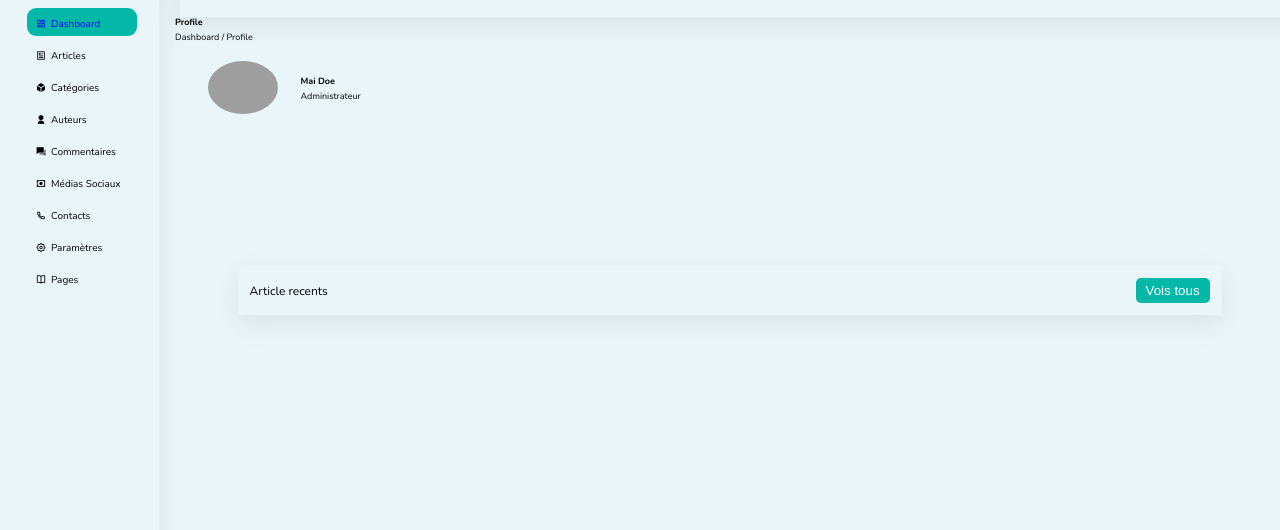
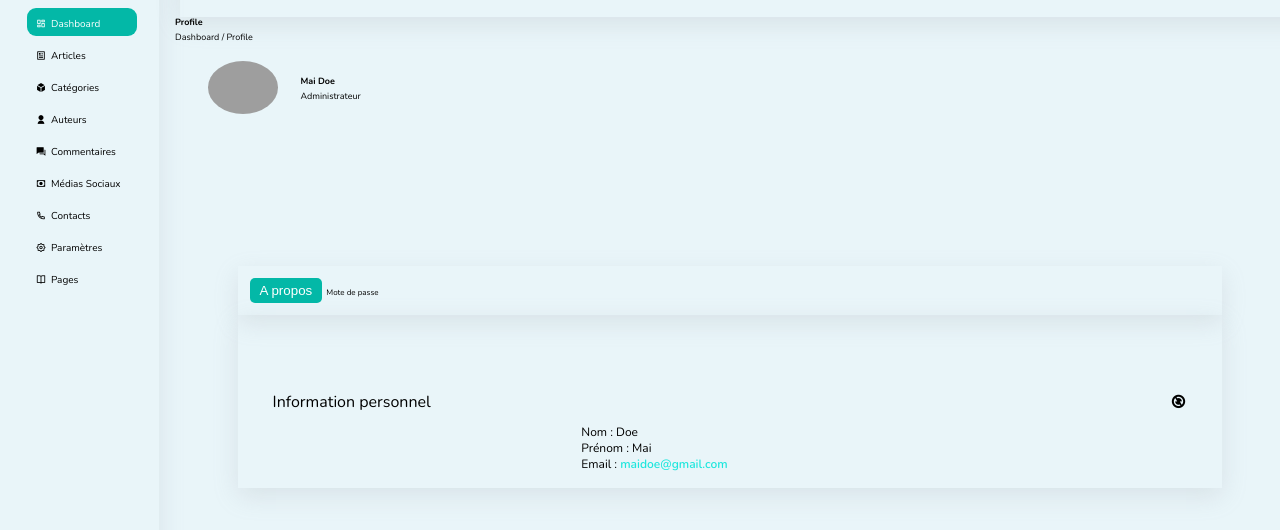
Before and after one commit to Ibrahima96/Mai-Doe, a plain HTML site: page getionnaire/profile.html in a window 1280 px wide. Shown: the part 74-604 px from the top of the page. Drawn offline with nearby package versions, Linux system fonts and the light colour scheme; grey boxes are pictures that could not be loaded.

Commit message:
profile terminer

```diff
--- a/getionnaire/profile.html
+++ b/getionnaire/profile.html
@@ -24,7 +24,7 @@
         <nav>
             <ul>
             <li class="dash">
-                <a href="#"><i class="ri-dashboard-line"></i>Dashboard</a>
+                <a href="#" style="color: white;"><i class="ri-dashboard-line"></i>Dashboard</a>
             </li>
             <li class="mesure">
                 <a href="#"><i class="ri-article-line"></i>Articles</a>
@@ -100,10 +100,27 @@
         <div class="article-recent ">
             <div class="tem-recent">
                 <div>
-                    <p>Article recents</p>
+                    <button>A propos</button>
+                    <span style="font-size: 8px;">Mote de passe</span>
                 </div>
                 <div>
-                    <button>Vois tous</button>
+
+                </div>
+            </div>
+            <div class="tem-recent" style="padding: 35px;">
+                <div>
+                    Information personnel
+                </div>
+
+                    <div style="margin-top: 55px; position: relative; right: 16%; top: 19px;">
+                        <p>Nom : Doe</p>
+                        <p>Prénom : Mai</p>
+                        <p>Email : <span style="color:#08e4d9e7 ; font-weight: 600;">maidoe@gmail.com</span></p>
+
+                    </div>
+
+                <div>
+                    <i class="ri-refresh-fill"></i>
                 </div>
             </div>
 
```
